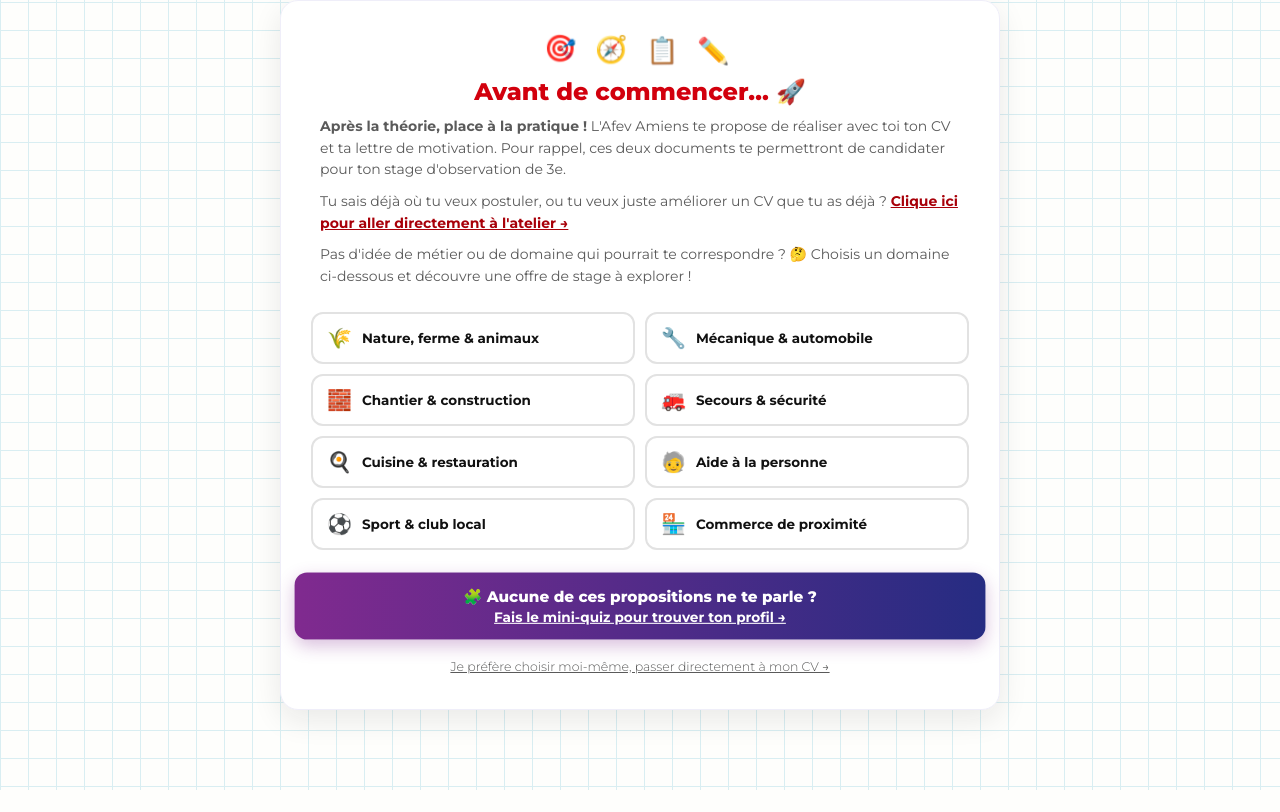
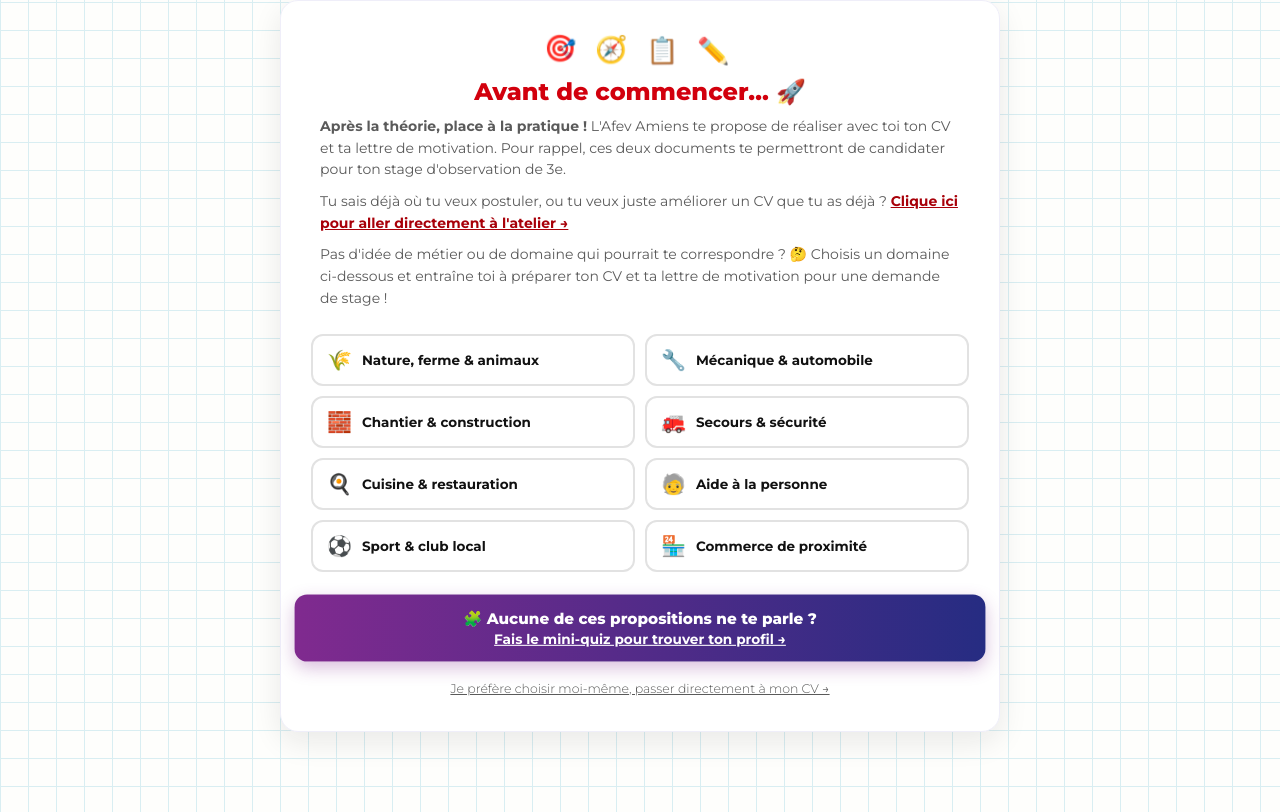
Before and after one commit to fallperso2026/atelier-cv-afevamiens, a plain HTML site: page index.html in a window 1280 px wide. Shown: the part 138-950 px from the top of the page. Before the commit the page ends 928 px from the top, so only its background shows below. Drawn offline with nearby package versions, Linux system fonts and the light colour scheme.

Commit message:
Mise à jour du texte d'accueil pour clarifier l'objectif de l'atelier de préparation au CV et à la lettre de motivation

```diff
--- a/index.html
+++ b/index.html
@@ -1442,7 +1442,7 @@ function accueilQuestionHTML(){
         <h2>Avant de commencer… 🚀</h2>
         <p><b>Après la théorie, place à la pratique !</b> L'Afev Amiens te propose de réaliser avec toi ton CV et ta lettre de motivation. Pour rappel, ces deux documents te permettront de candidater pour ton stage d'observation de 3e.</p>
         <p>Tu sais déjà où tu veux postuler, ou tu veux juste améliorer un CV que tu as déjà ? <a onclick="skipAccueil()">Clique ici pour aller directement à l'atelier →</a></p>
-        <p>Pas d'idée de métier ou de domaine qui pourrait te correspondre ? 🤔 Choisis un domaine ci-dessous et découvre une offre de stage à explorer !</p>
+        <p>Pas d'idée de métier ou de domaine qui pourrait te correspondre ? 🤔 Choisis un domaine ci-dessous et entraîne toi à préparer ton CV et ta lettre de motivation pour une demande de stage !</p>
       </div>
       <div class="accueil-domains">
         ${DOMAINES.map((d,i)=>`
```
